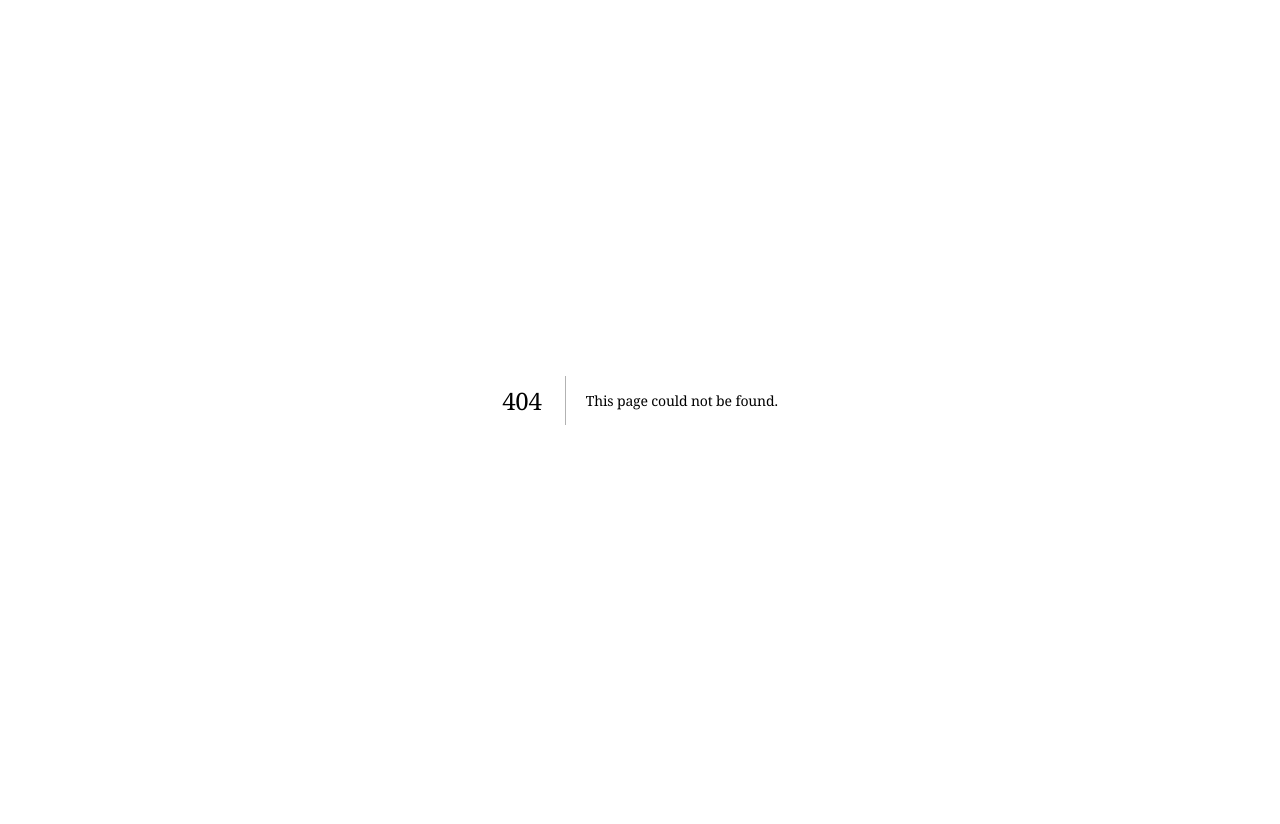
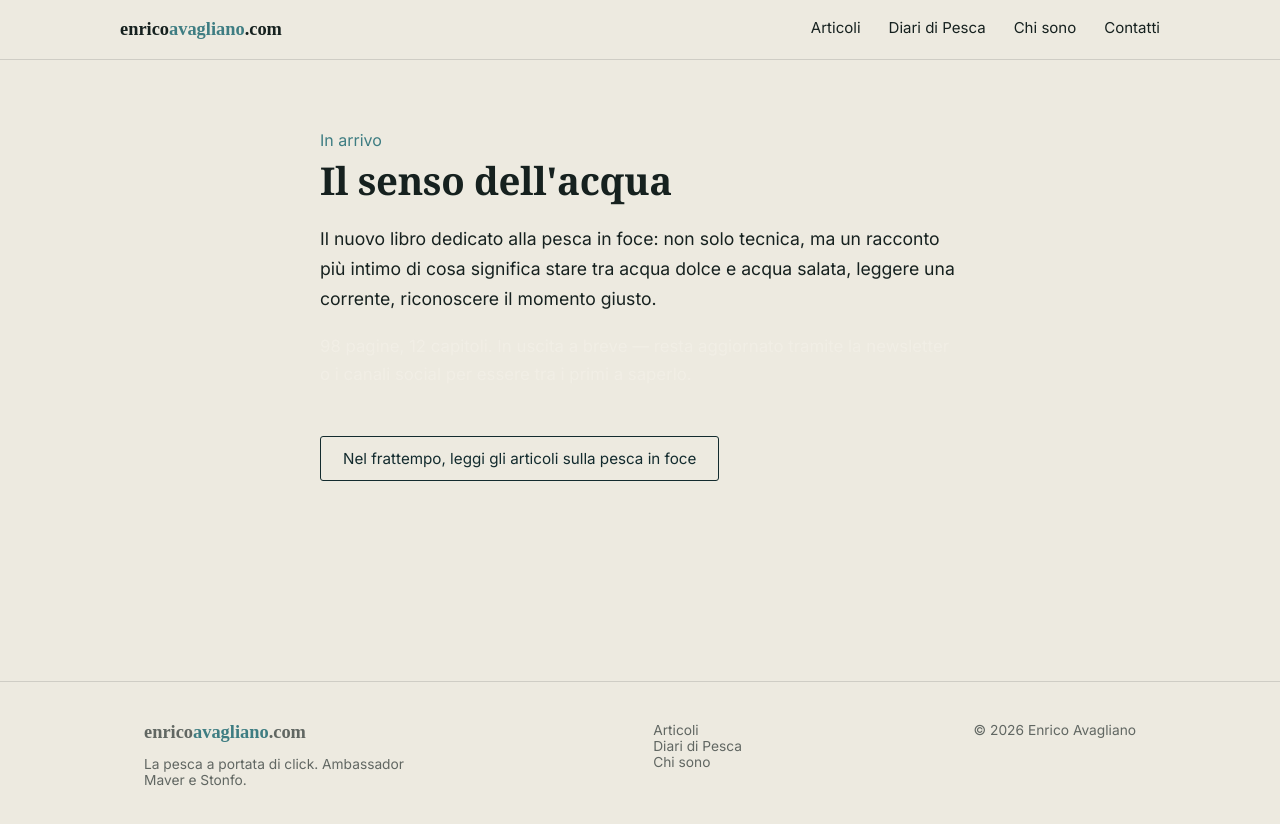
Before and after one commit to enricoavagliano-collab/enricoavagliano-sito, a Next.js app: page /il-senso-dellacqua in a window 1280 px wide. Before the commit this address had no page. Shown: the top 824 px of the page. Before the commit the page ends 800 px from the top, so only its background shows below. Built offline with nearby package versions, Linux system fonts and the light colour scheme.

Commit message:
home: social, libri amazon, app gated, GDPR, condivisione, PWA install, footer

```diff
--- a/app/(site)/blog/[slug]/page.tsx
+++ b/app/(site)/blog/[slug]/page.tsx
@@ -2,6 +2,7 @@ import { getArticleBySlug } from "@/lib/articles-store";
 import { formatItDate } from "@/lib/articles";
 import { notFound } from "next/navigation";
 import Link from "next/link";
+import ShareButtons from "@/components/ShareButtons";
 
 export const dynamic = "force-dynamic";
 
@@ -125,6 +126,7 @@ export default async function ArticlePage({
           {renderContent(article.content, article.extraImages || [], article.videos || [])}
         </div>
       )}
+      <ShareButtons title={article.title} />
     </main>
   );
 }
--- /dev/null
+++ b/app/(site)/il-senso-dellacqua/page.tsx
@@ -0,0 +1,28 @@
+export const metadata = { title: "Il senso dell'acqua — Enrico Avagliano" };
+
+export default function IlSensoDellAcqua() {
+  return (
+    <main className="wrap prose-width" style={{ padding: "70px 0 100px" }}>
+      <div className="eyebrow" style={{ color: "var(--water)" }}>
+        In arrivo
+      </div>
+      <h1 style={{ fontSize: "2.4rem", marginTop: 10 }}>Il senso dell'acqua</h1>
+      <p style={{ fontSize: "1.1rem", lineHeight: 1.7, marginTop: 24 }}>
+        Il nuovo libro dedicato alla pesca in foce: non solo tecnica, ma un
+        racconto più intimo di cosa significa stare tra acqua dolce e acqua
+        salata, leggere una corrente, riconoscere il momento giusto.
+      </p>
+      <p style={{ fontSize: "1.05rem", lineHeight: 1.7, marginTop: 16, color: "var(--muted)" }}>
+        98 pagine, 12 capitoli. In uscita a breve — resta aggiornato tramite
+        la newsletter o i canali social per essere tra i primi a saperlo.
+      </p>
+      <a
+        href="/blog"
+        className="btn btn-secondary"
+        style={{ display: "inline-block", marginTop: 30 }}
+      >
+        Nel frattempo, leggi gli articoli sulla pesca in foce
+      </a>
+    </main>
+  );
+}
--- a/app/globals.css
+++ b/app/globals.css
@@ -167,6 +167,32 @@ nav.main-nav a:hover {
 }
 
 .btn-secondary:hover {
+  background: var(--paper-raised);
+}
+
+.share-buttons {
+  display: flex;
+  align-items: center;
+  gap: 10px;
+  flex-wrap: wrap;
+  margin-top: 48px;
+  padding-top: 24px;
+  border-top: 1px solid var(--border);
+}
+.share-label {
+  font-size: 0.85rem;
+  color: var(--muted);
+  margin-right: 4px;
+}
+.share-btn {
+  display: inline-block;
+  padding: 7px 16px;
+  border-radius: 3px;
+  border: 1px solid var(--border);
+  font-size: 0.82rem;
+  color: var(--deep);
+}
+.share-btn:hover {
   background: var(--paper-raised);
 }
 
@@ -359,7 +385,7 @@ footer.site-footer .foot-grid {
   gap: 14px;
   margin-left: 10px;
 }
-.hp-social span {
+.hp-social a {
   width: 34px;
   height: 34px;
   border-radius: 50%;
@@ -368,6 +394,12 @@ footer.site-footer .foot-grid {
   align-items: center;
   justify-content: center;
   font-size: 0.75rem;
+  color: var(--off-white);
+  transition: background .2s ease, color .2s ease;
+}
+.hp-social a:hover {
+  background: var(--gold);
+  color: var(--navy-950);
 }
 
 /* hero */
@@ -387,6 +419,28 @@ footer.site-footer .foot-grid {
 }
 .hp-hero h1 {
   font-size: clamp(2.6rem, 5.4vw, 4.1rem);
+}
+.hp-hero-badge {
+  display: inline-block;
+  margin-bottom: 18px;
+  padding: 7px 14px;
+  border: 1px solid var(--gold);
+  border-radius: 20px;
+  font-size: 0.76rem;
+  color: var(--gold-soft);
+  letter-spacing: 0.02em;
+}
+.hp-hero-ctas {
+  display: flex;
+  align-items: center;
+  gap: 26px;
+  flex-wrap: wrap;
+}
+.hp-hero-ctas .hp-btn-gold {
+  margin-top: 30px;
+}
+.hp-hero-ctas .hp-link-gold {
+  margin-top: 30px;
 }
 .hp-hero h1 .line-gold {
   color: var(--gold);
@@ -561,8 +615,26 @@ footer.site-footer .foot-grid {
   display: flex;
   gap: 14px;
   margin-top: 34px;
-  align-items: center;
+  align-items: flex-start;
+  flex-wrap: wrap;
 }
+.hp-pwa-install {
+  border: 1px solid var(--hair);
+  border-radius: 6px;
+  padding: 10px 16px;
+  font-size: 0.78rem;
+  color: var(--off-white);
+  max-width: 240px;
+}
+.hp-pwa-install summary {
+  cursor: pointer;
+  font-size: 0.74rem;
+  color: var(--muted);
+  list-style: none;
+}
+.hp-pwa-install summary::-webkit-details-marker { display: none; }
+.hp-pwa-install[open] summary { color: var(--gold-soft); margin-bottom: 8px; }
+.hp-pwa-install ol { margin: 0; padding-left: 18px; color: var(--muted); font-size: 0.76rem; line-height: 1.6; }
 .hp-store-badge {
   border: 1px solid var(--hair);
   border-radius: 6px;
```
Also changed, not shown: app/(site)/diari-di-pesca/page.tsx (+62 -7 lines), app/(site)/privacy/page.tsx (added, +22 -0 lines), app/page.tsx (+89 -41 lines), components/ShareButtons.tsx (added, +40 -0 lines), public/images/maver-logo.png, 1 other file (tests, documents, lock files or other folders).
